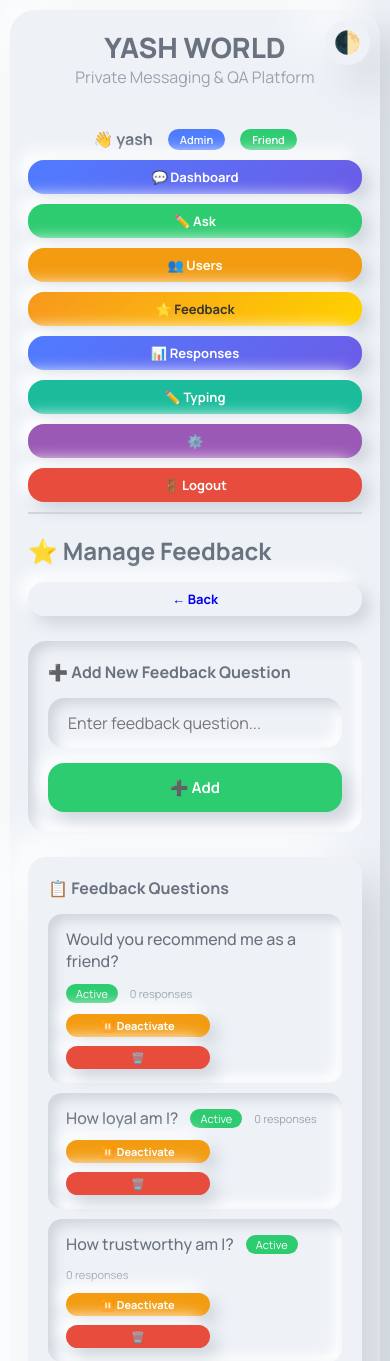
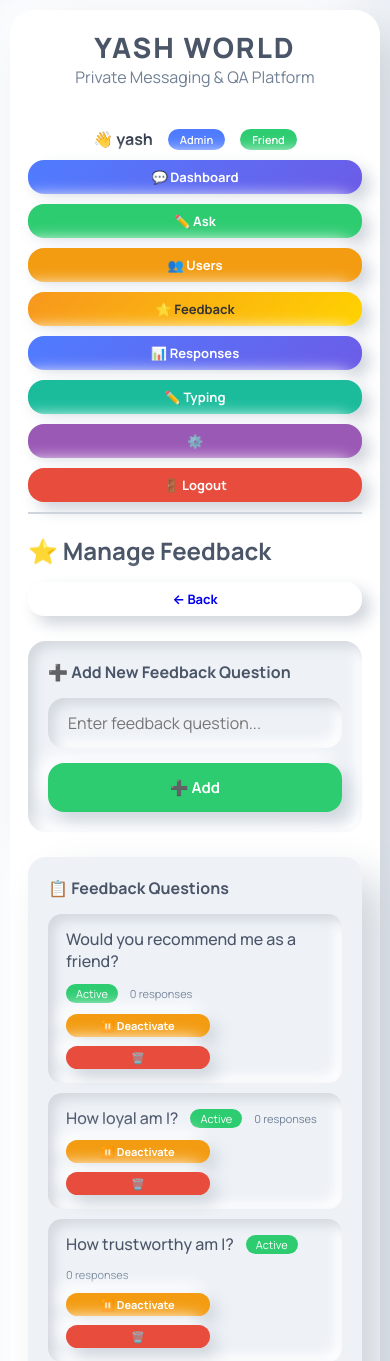
Before and after one commit to thenameisyash17/Happy-Birthday, a Flask app: page /admin/feedback in a window 390 px wide. Shown: the top 1361 px of the page. Run offline with Flask 3, Linux system fonts and the light colour scheme; a user stored in the database is signed in.

Commit message:
Refactor base.html for better structure and styles
Updated HTML structure and styles for improved layout and responsiveness.

```diff
--- a/templates/base.html
+++ b/templates/base.html
@@ -9,17 +9,17 @@
     <link href="https://fonts.googleapis.com/css2?family=Manrope:wght@300;400;500;600;700;800&display=swap" rel="stylesheet" />
     <style>
         /* ============================================
-           CSS CUSTOM PROPERTIES
+           CSS CUSTOM PROPERTIES - LIGHT MODE ONLY
            ============================================ */
         :root {
             --bg-primary: #eef2f7;
             --bg-secondary: #ffffff;
-            --text-primary: #646d79;
-            --text-secondary: #69727e;
-            --text-muted: #9aa3ae;
+            --text-primary: #2d3748;
+            --text-secondary: #4a5568;
+            --text-muted: #718096;
             --shadow-light: #cfd5dc;
             --shadow-dark: #ffffff;
-            --card-bg: #eef2f7;
+            --card-bg: #ffffff;
             --accent-blue: #4f7cff;
             --accent-green: #2ecc71;
             --accent-red: #e74c3c;
@@ -28,42 +28,69 @@
             --accent-orange: #e67e22;
             --accent-pink: #e84393;
             --accent-teal: #1abc9c;
-            --font-family: 'Manrope', sans-serif;
-            --card-shadow: 22px 22px 44px var(--shadow-light), -22px -22px 44px var(--shadow-dark);
-            --inset-shadow: inset 6px 6px 12px var(--shadow-light), inset -6px -6px 12px var(--shadow-dark);
+            --font-family: 'Manrope', -apple-system, BlinkMacSystemFont, sans-serif;
+            --card-shadow: 22px 22px 44px #cfd5dc, -22px -22px 44px #ffffff;
+            --inset-shadow: inset 6px 6px 12px #d3d8de, inset -6px -6px 12px #ffffff;
             --gradient-primary: linear-gradient(135deg, #4f7cff, #6c5ce7);
             --gradient-gold: linear-gradient(135deg, #f7971e, #ffd200);
+            --border-radius: 20px;
+            --transition-speed: 0.35s;
         }
-        [data-theme="dark"] {
-            --bg-primary: #1a1d23;
-            --bg-secondary: #24282f;
-            --text-primary: #d8dde5;
-            --text-secondary: #b7bdc6;
-            --text-muted: #69727e;
-            --shadow-light: #15181d;
-            --shadow-dark: #333840;
-            --card-bg: #24282f;
+
+        /* ============================================
+           RESET & BASE
+           ============================================ */
+        * {
+            margin: 0;
+            padding: 0;
+            box-sizing: border-box;
         }
-        * { margin: 0; padding: 0; box-sizing: border-box; }
+
         body {
             font-family: var(--font-family);
             background: var(--bg-primary);
             min-height: 100vh;
             padding: 20px;
             color: var(--text-primary);
-            transition: background 0.35s ease;
         }
-        .container { max-width: 900px; margin: 0 auto; }
+
+        .container {
+            max-width: 900px;
+            margin: 0 auto;
+        }
+
         .card {
             padding: 30px;
             border-radius: 25px;
             background: var(--card-bg);
             box-shadow: var(--card-shadow);
             margin-bottom: 20px;
+            transition: all var(--transition-speed) ease;
         }
-        .header { text-align: center; margin-bottom: 30px; }
-        .header h1 { font-size: 42px; font-weight: 800; color: var(--text-secondary); }
-        .header p { color: var(--text-muted); font-size: 16px; }
+
+        /* ============================================
+           HEADER
+           ============================================ */
+        .header {
+            text-align: center;
+            margin-bottom: 30px;
+        }
+
+        .header h1 {
+            font-size: 42px;
+            font-weight: 800;
+            color: var(--text-secondary);
+            letter-spacing: 2px;
+        }
+
+        .header p {
+            color: var(--text-muted);
+            font-size: 16px;
+        }
+
+        /* ============================================
+           BUTTONS
+           ============================================ */
         .btn {
             padding: 12px 28px;
             font-size: 15px;
@@ -87,23 +123,14 @@
         .btn-gold { background: var(--gradient-gold); color: #333; }
         .btn-sm { padding: 8px 16px; font-size: 13px; }
         .btn-lg { padding: 16px 35px; font-size: 17px; }
-        .dark-mode-toggle {
-            position: fixed;
-            top: 20px;
-            right: 20px;
-            width: 45px;
-            height: 45px;
-            border-radius: 50%;
-            border: none;
-            background: var(--card-bg);
-            box-shadow: var(--card-shadow);
-            cursor: pointer;
-            font-size: 22px;
-            transition: all 0.3s ease;
-            z-index: 100;
+
+        /* ============================================
+           FLASH MESSAGES
+           ============================================ */
+        .flash-messages {
+            margin-bottom: 20px;
         }
-        .dark-mode-toggle:hover { transform: scale(1.1) rotate(20deg); }
-        .flash-messages { margin-bottom: 20px; }
+
         .flash-message {
             padding: 12px 18px;
             border-radius: 12px;
@@ -225,16 +335,27 @@
 </head>
 <body>
 
-<button class="dark-mode-toggle" onclick="toggleDarkMode()">🌓</button>
+<!-- ============================================ -->
+<!-- TOAST CONTAINER -->
+<!-- ============================================ -->
 <div id="toastContainer"></div>
 
+<!-- ============================================ -->
+<!-- MAIN CONTENT -->
+<!-- ============================================ -->
 <div class="container">
     <div class="card">
+        <!-- ============================================ -->
+        <!-- HEADER -->
+        <!-- ============================================ -->
         <div class="header">
             <h1>{% block header_title %}{{ get_site_settings().site_title if get_site_settings() else 'YASH WORLD' }}{% endblock %}</h1>
             <p>{% block header_tagline %}{{ get_site_settings().site_tagline if get_site_settings() else 'Private Messaging Platform' }}{% endblock %}</p>
         </div>
 
+        <!-- ============================================ -->
+        <!-- USER NAVIGATION -->
+        <!-- ============================================ -->
         {% if current_user.is_authenticated %}
         <div class="user-nav">
             <div class="user-info">
@@ -269,25 +393,17 @@
             {% endif %}
         {% endwith %}
 
+        <!-- ============================================ -->
+        <!-- CONTENT BLOCK -->
+        <!-- ============================================ -->
         {% block content %}{% endblock %}
     </div>
 </div>
 
+<!-- ============================================ -->
+<!-- SCRIPTS -->
+<!-- ============================================ -->
 <script>
-function toggleDarkMode() {
-    const html = document.documentElement;
-    const current = html.getAttribute('data-theme');
-    const newTheme = current === 'dark' ? 'light' : 'dark';
-    html.setAttribute('data-theme', newTheme);
-    localStorage.setItem('theme', newTheme);
-}
-document.addEventListener('DOMContentLoaded', function() {
-    const savedTheme = localStorage.getItem('theme');
-    if (savedTheme) document.documentElement.setAttribute('data-theme', savedTheme);
-    if (!savedTheme && window.matchMedia('(prefers-color-scheme: dark)').matches) {
-        document.documentElement.setAttribute('data-theme', 'dark');
-    }
-});
 function showToast(message, type = 'info') {
     const container = document.getElementById('toastContainer');
     const toast = document.createElement('div');
@@ -295,13 +411,23 @@ function showToast(message, type = 'info') {
     toast.style.borderLeftColor = type === 'success' ? '#2ecc71' : type === 'error' ? '#e74c3c' : '#4f7cff';
     toast.textContent = message;
     container.appendChild(toast);
-    setTimeout(() => { toast.style.opacity = '0'; setTimeout(() => toast.remove(), 300); }, 3000);
+    setTimeout(() => {
+        toast.style.opacity = '0';
+        toast.style.transform = 'translateX(100%)';
+        setTimeout(() => toast.remove(), 300);
+    }, 3000);
 }
+
 console.log('🌟 YASH WORLD - Private Messaging Platform');
 console.log('👤 Admin: yash / admin123');
 console.log('👤 Friend: Glory / lory');
 console.log('💾 ALL DATA stored in Database - PERMANENT!');
 </script>
+
+<!-- ============================================ -->
+<!-- EXTRA JS BLOCK -->
+<!-- ============================================ -->
 {% block extra_js %}{% endblock %}
+
 </body>
 </html>
```
Also changed, not shown: other parts of templates/base.html (+110 -15 lines).
